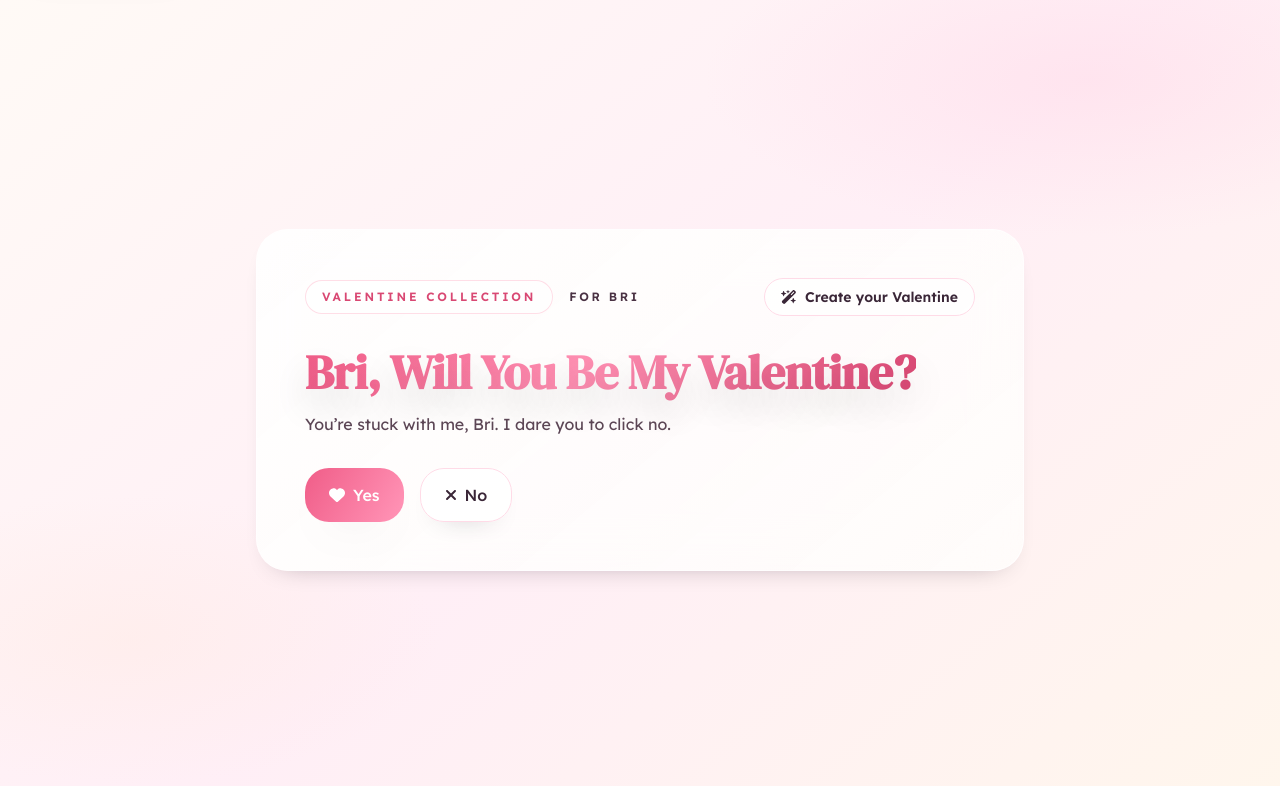
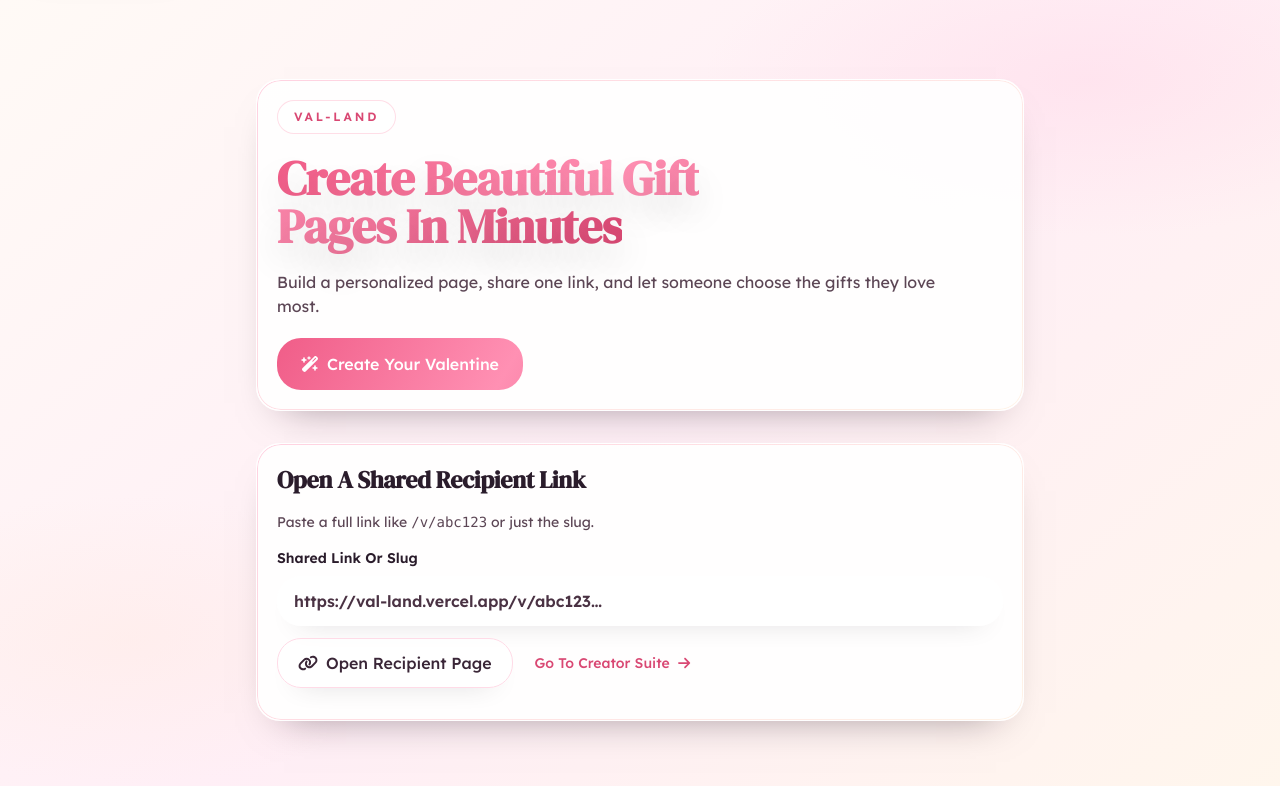
Before and after one commit to Emmanuelnoi/val-land, a React (Vite) app: page / in a window 1280 px wide. Shown: the top 786 px of the page. Built offline with nearby package versions, Linux system fonts and the light colour scheme.

Commit message:
Improve homepage UX, URL state sync, and metadata

```diff
--- a/index.html
+++ b/index.html
@@ -2,11 +2,26 @@
 <html lang="en">
   <head>
     <meta charset="UTF-8" />
-    <link rel="icon" type="image/svg+xml" href="/vite.svg" />
+    <link rel="icon" type="image/svg+xml" href="/favicon.svg" />
     <link rel="preconnect" href="https://fonts.googleapis.com" />
     <link rel="preconnect" href="https://fonts.gstatic.com" crossorigin />
     <link rel="preconnect" href="https://images.unsplash.com" />
     <meta name="viewport" content="width=device-width, initial-scale=1.0" />
+    <meta name="description" content="Create personalized gift pages and share one link in seconds." />
+    <meta name="theme-color" content="#f6ebf1" />
+    <meta property="og:title" content="Val-land" />
+    <meta
+      property="og:description"
+      content="Create personalized gift pages and share one link in seconds."
+    />
+    <meta property="og:type" content="website" />
+    <meta property="og:url" content="https://val-land.vercel.app/" />
+    <meta name="twitter:card" content="summary" />
+    <meta name="twitter:title" content="Val-land" />
+    <meta
+      name="twitter:description"
+      content="Create personalized gift pages and share one link in seconds."
+    />
     <title>Valentine</title>
   </head>
   <body>
--- a/src/App.tsx
+++ b/src/App.tsx
@@ -1,6 +1,6 @@
 import PageShell from './components/PageShell';
 import { RouterProvider, useRouter } from './router';
-import HomeRecipient from './pages/HomeRecipient';
+import Home from './pages/Home';
 import Create from './pages/Create';
 import RecipientBySlug from './pages/RecipientBySlug';
 import Results from './pages/Results';
@@ -17,7 +17,7 @@
       return <Results slug={route.slug} adminKey={route.key} />;
     case 'home':
     default:
-      return <HomeRecipient />;
+      return <Home />;
   }
 }
 
--- a/src/components/RecipientFlow.tsx
+++ b/src/components/RecipientFlow.tsx
@@ -1,5 +1,5 @@
 import { useEffect, useMemo, useReducer, useState } from 'react';
-import type { CSSProperties, KeyboardEvent } from 'react';
+import type { CSSProperties } from 'react';
 import { FontAwesomeIcon } from '@fortawesome/react-fontawesome';
 import {
   faArrowRight,
@@ -36,11 +36,13 @@
 
 type AppState =
   | { view: 'ASK' }
+  | { view: 'DECLINED' }
   | { view: 'GIFTS'; selected: SelectedGift[] }
   | { view: 'THANKS'; selected: SelectedGift[]; submitError?: string };
 
 type Action =
   | { type: 'CONFIRM_YES' }
+  | { type: 'DECLINE' }
   | { type: 'SELECT_GIFT'; gift: SelectedGift }
   | { type: 'REMOVE_GIFT'; id: string }
   | { type: 'SUBMIT_RESULT'; ok: boolean; error?: string }
@@ -69,8 +71,11 @@
 function reducer(state: AppState, action: Action): AppState {
   switch (action.type) {
     case 'CONFIRM_YES':
+      if (state.view !== 'ASK' && state.view !== 'DECLINED') return state;
+      return { view: 'GIFTS', selected: [] };
+    case 'DECLINE':
       if (state.view !== 'ASK') return state;
-      return { view: 'GIFTS', selected: [] };
+      return { view: 'DECLINED' };
     case 'SELECT_GIFT':
       if (state.view !== 'GIFTS') return state;
       if (state.selected.some((gift) => gift.id === action.gift.id)) return state;
@@ -164,8 +169,6 @@
   const [visibleGifts, setVisibleGifts] = useState<Gift[]>(config.gifts);
   const [leavingIds, setLeavingIds] = useState<Set<string>>(new Set());
   const [isSubmitting, setIsSubmitting] = useState(false);
-  const [noIsYes, setNoIsYes] = useState(false);
-  const [noWiggle, setNoWiggle] = useState(false);
   const [shareMessage, setShareMessage] = useState<string | null>(null);
   const [confettiBursts, setConfettiBursts] = useState<ConfettiBurst[]>([]);
 
@@ -173,8 +176,6 @@
     setVisibleGifts(config.gifts);
     setLeavingIds(new Set());
     setIsSubmitting(false);
-    setNoIsYes(false);
-    setNoWiggle(false);
     dispatch({ type: 'RESET' });
   }, [config]);
 
@@ -183,8 +184,6 @@
       setVisibleGifts(config.gifts);
       setLeavingIds(new Set());
       setIsSubmitting(false);
-      setNoIsYes(false);
-      setNoWiggle(false);
     }
   }, [state.view, config.gifts]);
 
@@ -219,20 +218,9 @@
     dispatch({ type: 'CONFIRM_YES' });
   };
 
-  const handleNoActivate = () => {
-    setNoIsYes(true);
-    setNoWiggle(true);
-    window.setTimeout(() => setNoWiggle(false), 200);
+  const handleDecline = () => {
     incrementStat('noClicks');
-    triggerConfetti();
-    dispatch({ type: 'CONFIRM_YES' });
-  };
-
-  const handleNoKeyDown = (event: KeyboardEvent<HTMLButtonElement>) => {
-    if (event.key === 'Enter' || event.key === ' ') {
-      event.preventDefault();
-      handleNoActivate();
-    }
+    dispatch({ type: 'DECLINE' });
   };
 
   const handleSelectGift = (gift: Gift) => {
@@ -365,7 +353,7 @@
                     className="btn-secondary inline-flex items-center gap-2 rounded-2xl px-4 py-2 text-sm font-semibold shadow-soft focus-ring transition-transform duration-200 hover:-translate-y-0.5 touch-manipulation"
                   >
                     <FontAwesomeIcon icon={faWandMagicSparkles} aria-hidden="true" />
-                    Create your Valentine
+                    Create Your Valentine
                   </Link>
                 ) : null}
               </div>
@@ -382,22 +370,43 @@
               <div className="flex flex-wrap gap-4">
                 <Button variant="primary" size="lg" onClick={handleConfirmYes}>
                   <FontAwesomeIcon icon={faHeart} aria-hidden="true" />
-                  Yes
+                  Yes, Let&apos;s Go
                 </Button>
                 <Button
-                  variant={noIsYes ? 'primary' : 'secondary'}
+                  variant="secondary"
                   size="lg"
-                  className={noWiggle ? 'animate-wiggle' : ''}
-                  onMouseEnter={() => setNoIsYes(true)}
-                  onFocus={() => setNoIsYes(true)}
-                  onMouseLeave={() => setNoIsYes(false)}
-                  onBlur={() => setNoIsYes(false)}
-                  onClick={handleNoActivate}
-                  onKeyDown={handleNoKeyDown}
-                  aria-label={noIsYes ? 'Yes' : 'No'}
+                  onClick={handleDecline}
                 >
-                  <FontAwesomeIcon icon={noIsYes ? faHeart : faXmark} aria-hidden="true" />
-                  {noIsYes ? 'Yes' : 'No'}
+                  <FontAwesomeIcon icon={faXmark} aria-hidden="true" />
+                  No, Not Now
+                </Button>
+              </div>
+            </div>
+          </div>
+        </div>
+      ) : null}
+
+      {state.view === 'DECLINED' ? (
+        <div className="flex flex-1 flex-col justify-center gap-10">
+          <div className="valentine-panel mx-auto w-full max-w-3xl p-8 sm:p-12">
+            <div className="space-y-6">
+              <span className="valentine-chip">All Good</span>
+              <h1 className="text-balance text-3xl font-semibold leading-tight text-shadow-soft sm:text-5xl">
+                <span className="text-rose-gradient">
+                  {config.toName ? `${config.toName}, No Pressure.` : 'No Pressure.'}
+                </span>
+              </h1>
+              <p className="max-w-2xl text-base text-ink-300/90">
+                You can come back anytime. If you change your mind, your picks are one tap away.
+              </p>
+              <div className="flex flex-wrap gap-4">
+                <Button variant="primary" size="lg" onClick={handleConfirmYes}>
+                  <FontAwesomeIcon icon={faHeart} aria-hidden="true" />
+                  Actually, Let&apos;s Pick Gifts
+                </Button>
+                <Button variant="secondary" size="lg" onClick={() => dispatch({ type: 'RESET' })}>
+                  <FontAwesomeIcon icon={faRotateLeft} aria-hidden="true" />
+                  Back To Question
                 </Button>
               </div>
             </div>
--- /dev/null
+++ b/src/pages/Home.tsx
@@ -0,0 +1,109 @@
+import { useState } from 'react';
+import type { FormEvent } from 'react';
+import { FontAwesomeIcon } from '@fortawesome/react-fontawesome';
+import { faArrowRight, faLink, faWandMagicSparkles } from '@fortawesome/free-solid-svg-icons';
+import Card from '../components/Card';
+import Button from '../components/Button';
+import { Link, useRouter } from '../router';
+
+function normalizeRecipientPath(input: string): string | null {
+  const value = input.trim();
+  if (!value) return null;
+
+  if (value.startsWith('http://') || value.startsWith('https://')) {
+    try {
+      const parsed = new URL(value);
+      const path = `${parsed.pathname}${parsed.search}`;
+      return path.startsWith('/v/') ? path : null;
+    } catch {
+      return null;
+    }
+  }
+
+  if (value.startsWith('/v/')) return value;
+  if (/^[a-z0-9_-]{4,}$/i.test(value)) return `/v/${value}`;
+  return null;
+}
+
+export default function Home() {
+  const { navigate } = useRouter();
+  const [recipientLink, setRecipientLink] = useState('');
+  const [linkError, setLinkError] = useState('');
+
+  const handleOpenRecipient = (event: FormEvent<HTMLFormElement>) => {
+    event.preventDefault();
+    const destination = normalizeRecipientPath(recipientLink);
+    if (!destination) {
+      setLinkError('Use a valid shared link or slug.');
+      return;
+    }
+    setLinkError('');
+    navigate(destination);
+  };
+
+  return (
+    <div className="flex flex-1 flex-col justify-center gap-8 py-8">
+      <Card className="mx-auto w-full max-w-3xl">
+        <div className="space-y-5">
+          <span className="valentine-chip">Val-land</span>
+          <h1 className="text-balance text-3xl font-semibold leading-tight text-shadow-soft sm:text-5xl">
+            <span className="text-rose-gradient">Create Beautiful Gift Pages In Minutes</span>
+          </h1>
+          <p className="max-w-2xl text-base text-ink-300/90">
+            Build a personalized page, share one link, and let someone choose the gifts they love most.
+          </p>
+          <div className="flex flex-wrap gap-3">
+            <Link
+              to="/create"
+              className="btn-primary inline-flex items-center gap-2 rounded-2xl px-6 py-3.5 text-base font-medium transition-transform duration-200 hover:-translate-y-0.5 focus-ring touch-manipulation"
+            >
+              <FontAwesomeIcon icon={faWandMagicSparkles} aria-hidden="true" />
+              Create Your Valentine
+            </Link>
+          </div>
+        </div>
+      </Card>
+
+      <Card className="mx-auto w-full max-w-3xl bg-white/85">
+        <div className="space-y-4">
+          <h2 className="text-balance text-2xl font-semibold text-ink-500">Open A Shared Recipient Link</h2>
+          <p className="text-sm text-ink-300/90">
+            Paste a full link like <code>/v/abc123</code> or just the slug.
+          </p>
+          <form className="space-y-3" onSubmit={handleOpenRecipient}>
+            <label className="flex flex-col gap-2 text-sm font-semibold text-ink-500">
+              Shared Link Or Slug
+              <input
+                type="text"
+                name="recipientPath"
+                className="input-field"
+                value={recipientLink}
+                onChange={(event) => setRecipientLink(event.target.value)}
+                autoComplete="off"
+                placeholder="https://val-land.vercel.app/v/abc123…"
+                aria-invalid={Boolean(linkError)}
+                aria-describedby={linkError ? 'recipient-link-error' : undefined}
+              />
+            </label>
+            <div className="flex flex-wrap items-center gap-3">
+              <Button type="submit" variant="secondary" size="md">
+                <FontAwesomeIcon icon={faLink} aria-hidden="true" />
+                Open Recipient Page
+              </Button>
+              <Link
+                to="/create"
+                className="link-soft inline-flex items-center gap-2 rounded-full px-2.5 py-1 focus-ring touch-manipulation"
+              >
+                Go To Creator Suite
+                <FontAwesomeIcon icon={faArrowRight} aria-hidden="true" />
+              </Link>
+            </div>
+            <p id="recipient-link-error" className="text-xs text-accent" aria-live="polite">
+              {linkError}
+            </p>
+          </form>
+        </div>
+      </Card>
+    </div>
+  );
+}
--- a/src/theme/index.tsx
+++ b/src/theme/index.tsx
@@ -1,4 +1,4 @@
-import { createContext, useContext, useMemo, useState } from 'react';
+import { createContext, useContext, useEffect, useMemo, useState } from 'react';
 import type { ReactNode } from 'react';
 import type { ThemeDefinition, ThemeKey } from '../lib/themes';
 import { DEFAULT_THEME, getTheme } from '../lib/themes';
@@ -15,6 +15,19 @@
   const [theme, setTheme] = useState<ThemeKey>(DEFAULT_THEME);
   const activeTheme = useMemo(() => getTheme(theme), [theme]);
 
+  useEffect(() => {
+    if (typeof document === 'undefined') return;
+    const isDarkTheme = theme === 'midnight' || theme === 'lavender-noir';
+    const themeColor = isDarkTheme ? '#0b0f18' : '#f6ebf1';
+
+    document.documentElement.style.colorScheme = isDarkTheme ? 'dark' : 'light';
+
+    const metaThemeColor = document.querySelector('meta[name="theme-color"]');
+    if (metaThemeColor) {
+      metaThemeColor.setAttribute('content', themeColor);
+    }
+  }, [theme]);
+
   return (
     <ThemeContext.Provider value={{ theme, setTheme, activeTheme }}>
       {children}
```
Also changed, not shown: src/pages/Create.tsx (+74 -8 lines), public/favicon.svg (added).
